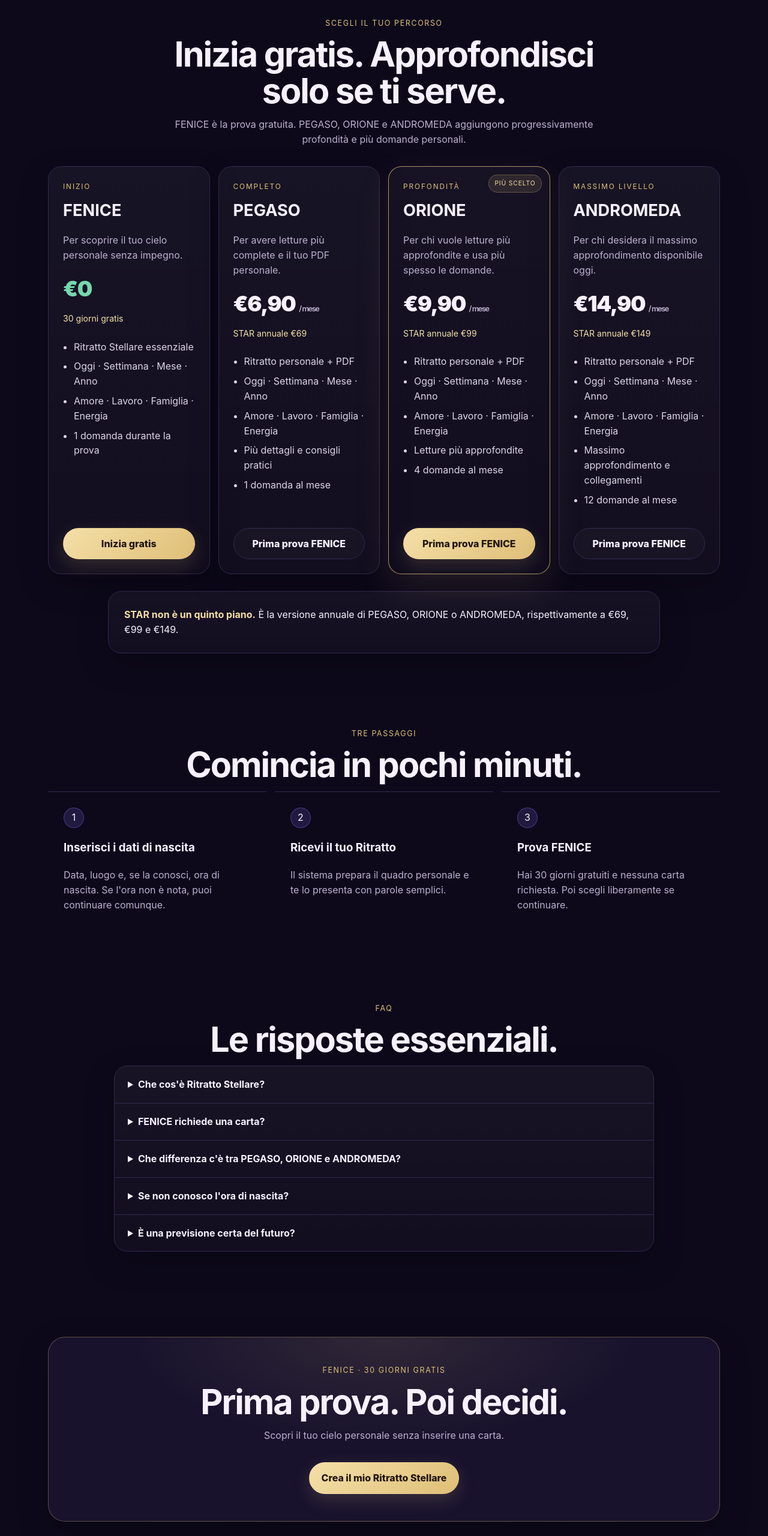
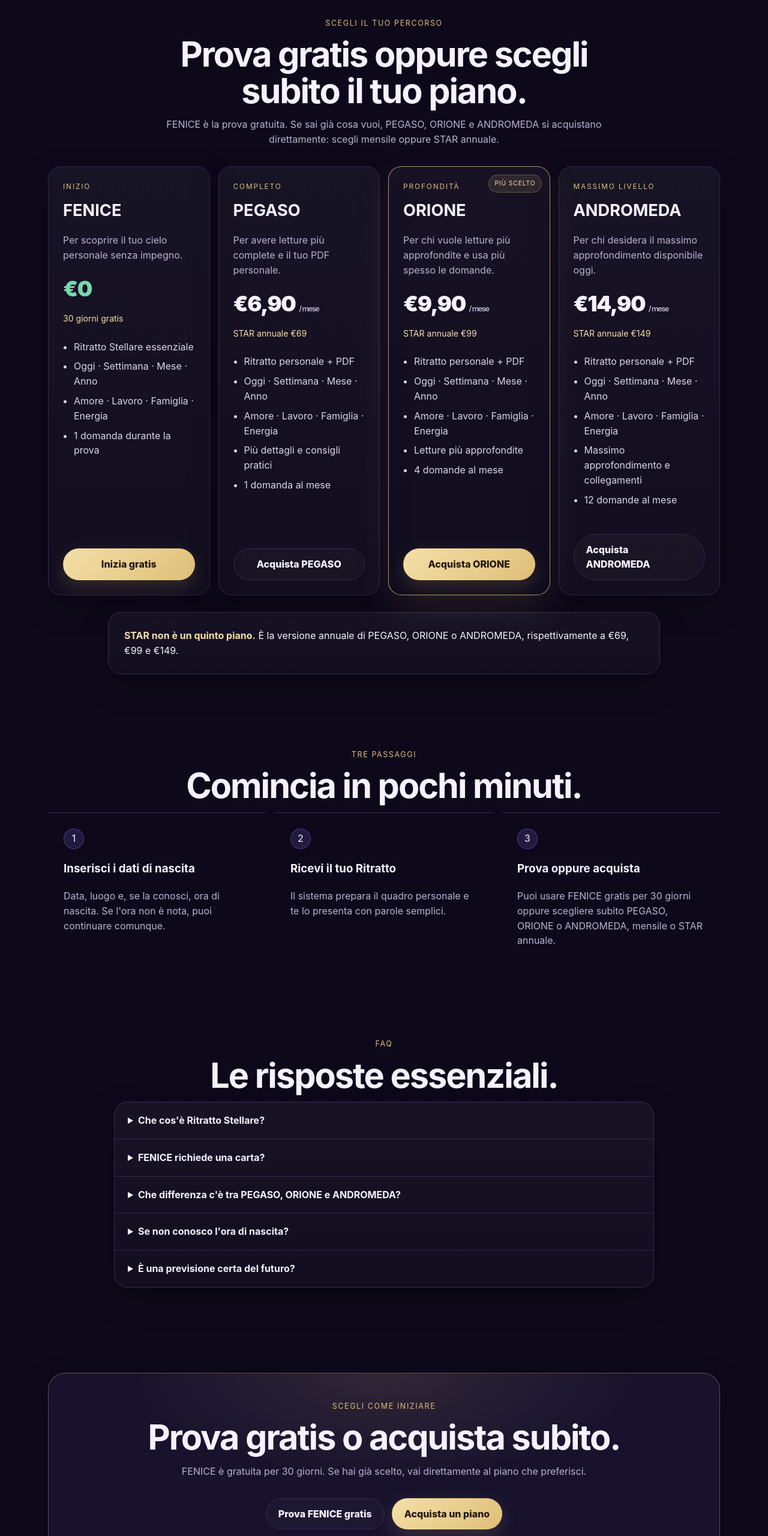
Before and after one commit to VitoPerillo/VitoPerillo.github.io, a website: page ritratto-stellare/index.html in a window 1280 px wide. Shown: the part 1377-3937 px from the top of the page at 60% size. Drawn offline with Linux system fonts and the light colour scheme.

Commit message:
Fix direct purchase flow for paid Ritratto Stellare plans

```diff
--- a/ritratto-stellare/index.html
+++ b/ritratto-stellare/index.html
@@ -17,7 +17,7 @@
     .hero{padding:74px 0 66px;text-align:center}.eyebrow{display:inline-flex;padding:7px 12px;border:1px solid rgba(223,191,120,.35);border-radius:999px;color:var(--gold2);font-size:.78rem;letter-spacing:.14em;text-transform:uppercase;background:rgba(223,191,120,.06)}h1{font-size:clamp(2.5rem,7vw,5.7rem);line-height:.96;margin:22px auto 24px;max-width:950px;letter-spacing:-.045em}.lead{max-width:760px;margin:0 auto;color:var(--muted);font-size:clamp(1.05rem,2.1vw,1.3rem)}.hero-actions{display:flex;gap:12px;justify-content:center;flex-wrap:wrap;margin-top:30px}.trust{display:flex;gap:18px;justify-content:center;flex-wrap:wrap;margin-top:22px;color:#d2c9df;font-size:.9rem}.trust span:before{content:"✓";color:var(--green);margin-right:6px}
     section{padding:62px 0}.section-kicker{text-align:center;color:var(--gold);letter-spacing:.13em;text-transform:uppercase;font-size:.78rem}.section-title{text-align:center;font-size:clamp(2rem,4.5vw,3.7rem);line-height:1.05;max-width:820px;margin:12px auto 14px;letter-spacing:-.035em}.section-sub{text-align:center;color:var(--muted);max-width:770px;margin:0 auto 32px}
     .features{display:grid;grid-template-columns:repeat(4,1fr);gap:14px}.feature,.plan,.note,.faq{background:linear-gradient(180deg,rgba(255,255,255,.045),rgba(255,255,255,.018));border:1px solid var(--line);border-radius:22px;box-shadow:var(--shadow)}.feature{padding:24px}.feature b{display:block;margin-bottom:8px}.feature p{margin:0;color:var(--muted);font-size:.94rem}.ico{font-size:1.4rem;margin-bottom:16px}
-    .plans{display:grid;grid-template-columns:repeat(4,1fr);gap:14px;align-items:stretch}.plan{padding:24px;position:relative;display:flex;flex-direction:column}.plan.pop{border-color:rgba(223,191,120,.75);box-shadow:0 22px 60px rgba(223,191,120,.10)}.badge{position:absolute;top:13px;right:13px;font-size:.65rem;letter-spacing:.08em;text-transform:uppercase;padding:6px 9px;border-radius:999px;background:rgba(223,191,120,.12);color:var(--gold2);border:1px solid rgba(223,191,120,.3)}.plan h3{font-size:1.7rem;margin:10px 0 0}.plan .tag{color:var(--muted);min-height:48px}.price{font-size:2.25rem;font-weight:900;letter-spacing:-.04em}.price small{font-size:.8rem;font-weight:600;color:var(--muted)}.plan ul{padding-left:18px;color:#ddd4e9;flex:1}.plan li{margin:8px 0}.plan .btn{width:100%;margin-top:10px}.annual{font-size:.88rem;color:var(--gold2);margin-top:10px}.free{color:var(--green)}
+    .plans{display:grid;grid-template-columns:repeat(4,1fr);gap:14px;align-items:stretch}.plan{padding:24px;position:relative;display:flex;flex-direction:column}.plan.pop{border-color:rgba(223,191,120,.75);box-shadow:0 22px 60px rgba(223,191,120,.10)}.badge{position:absolute;top:13px;right:13px;font-size:.65rem;letter-spacing:.08em;text-transform:uppercase;padding:6px 9px;border-radius:999px;background:rgba(223,191,120,.12);color:var(--gold2);border:1px solid rgba(223,191,120,.3)}.plan h3{font-size:1.7rem;margin:10px 0 0}.plan .tag{color:var(--muted);min-height:48px}.price{font-size:2.25rem;font-weight:900;letter-spacing:-.04em}.price small{font-size:.8rem;font-weight:600;color:var(--muted)}.plan ul{padding-left:18px;color:#ddd4e9;flex:1}.plan li{margin:8px 0}.plan .btn{width:100%;margin-top:10px}.annual{font-size:.88rem;color:var(--gold2);margin-top:10px}.free{color:var(--green)}.buy-split{margin-top:10px}.buy-split summary{list-style:none}.buy-split summary::-webkit-details-marker{display:none}.buy-options{display:grid;gap:8px;margin-top:8px;padding:10px;border:1px solid var(--line);border-radius:16px;background:rgba(255,255,255,.025)}.buy-options .btn{margin-top:0}.buy-note{font-size:.78rem;color:var(--muted);text-align:center;margin:5px 0 0}
     .note{padding:26px;max-width:920px;margin:28px auto 0}.note strong{color:var(--gold2)}.how{display:grid;grid-template-columns:repeat(3,1fr);gap:14px}.step{padding:26px;border-top:1px solid var(--line)}.num{width:34px;height:34px;border-radius:50%;display:grid;place-items:center;background:rgba(143,117,255,.16);border:1px solid rgba(143,117,255,.35);margin-bottom:14px}
     .faq{max-width:900px;margin:10px auto;overflow:hidden}.faq details{border-bottom:1px solid var(--line);padding:0 22px}.faq details:last-child{border-bottom:0}.faq summary{cursor:pointer;padding:18px 0;font-weight:750}.faq p{color:var(--muted);margin:0 0 20px}
     .cta{padding:70px 0;text-align:center}.cta-box{padding:45px 24px;border:1px solid rgba(223,191,120,.35);border-radius:28px;background:radial-gradient(600px 250px at 50% 0,rgba(223,191,120,.12),transparent 70%),var(--card);box-shadow:var(--shadow)}footer{padding:34px 0 54px;color:#988daa;font-size:.82rem;text-align:center}footer a{color:#c8bfd5}
@@ -61,8 +61,8 @@
 
   <section id="piani" class="wrap">
     <div class="section-kicker">Scegli il tuo percorso</div>
-    <h2 class="section-title">Inizia gratis. Approfondisci solo se ti serve.</h2>
-    <p class="section-sub">FENICE è la prova gratuita. PEGASO, ORIONE e ANDROMEDA aggiungono progressivamente profondità e più domande personali.</p>
+    <h2 class="section-title">Prova gratis oppure scegli subito il tuo piano.</h2>
+    <p class="section-sub">FENICE è la prova gratuita. Se sai già cosa vuoi, PEGASO, ORIONE e ANDROMEDA si acquistano direttamente: scegli mensile oppure STAR annuale.</p>
     <div class="plans">
       <article class="plan">
         <span class="mini">Inizio</span><h3>FENICE</h3><p class="tag">Per scoprire il tuo cielo personale senza impegno.</p>
@@ -74,19 +74,40 @@
         <span class="mini">Completo</span><h3>PEGASO</h3><p class="tag">Per avere letture più complete e il tuo PDF personale.</p>
         <div class="price">€6,90 <small>/ mese</small></div><div class="annual">STAR annuale €69</div>
         <ul><li>Ritratto personale + PDF</li><li>Oggi · Settimana · Mese · Anno</li><li>Amore · Lavoro · Famiglia · Energia</li><li>Più dettagli e consigli pratici</li><li>1 domanda al mese</li></ul>
-        <a class="btn btn-ghost" href="https://www.yoganostress.it/staging-gestionale/ritratto-stellare/#rs-fenice">Prima prova FENICE</a>
+        <details class="buy-split">
+          <summary class="btn btn-ghost">Acquista PEGASO</summary>
+          <div class="buy-options">
+            <a class="btn btn-primary" href="https://www.yoganostress.it/staging-gestionale/il-mio-cielo/?buy=pegaso&cadence=monthly#rs-piani-dashboard">Mensile · €6,90</a>
+            <a class="btn btn-ghost" href="https://www.yoganostress.it/staging-gestionale/il-mio-cielo/?buy=pegaso&cadence=annual#rs-piani-dashboard">STAR annuale · €69</a>
+            <p class="buy-note">Scegli la durata e continua all'acquisto.</p>
+          </div>
+        </details>
       </article>
       <article class="plan pop">
         <span class="badge">Più scelto</span><span class="mini">Profondità</span><h3>ORIONE</h3><p class="tag">Per chi vuole letture più approfondite e usa più spesso le domande.</p>
         <div class="price">€9,90 <small>/ mese</small></div><div class="annual">STAR annuale €99</div>
         <ul><li>Ritratto personale + PDF</li><li>Oggi · Settimana · Mese · Anno</li><li>Amore · Lavoro · Famiglia · Energia</li><li>Letture più approfondite</li><li>4 domande al mese</li></ul>
-        <a class="btn btn-primary" href="https://www.yoganostress.it/staging-gestionale/ritratto-stellare/#rs-fenice">Prima prova FENICE</a>
+        <details class="buy-split">
+          <summary class="btn btn-primary">Acquista ORIONE</summary>
+          <div class="buy-options">
+            <a class="btn btn-primary" href="https://www.yoganostress.it/staging-gestionale/il-mio-cielo/?buy=orione&cadence=monthly#rs-piani-dashboard">Mensile · €9,90</a>
+            <a class="btn btn-ghost" href="https://www.yoganostress.it/staging-gestionale/il-mio-cielo/?buy=orione&cadence=annual#rs-piani-dashboard">STAR annuale · €99</a>
+            <p class="buy-note">Scegli la durata e continua all'acquisto.</p>
+          </div>
+        </details>
       </article>
       <article class="plan">
         <span class="mini">Massimo livello</span><h3>ANDROMEDA</h3><p class="tag">Per chi desidera il massimo approfondimento disponibile oggi.</p>
         <div class="price">€14,90 <small>/ mese</small></div><div class="annual">STAR annuale €149</div>
         <ul><li>Ritratto personale + PDF</li><li>Oggi · Settimana · Mese · Anno</li><li>Amore · Lavoro · Famiglia · Energia</li><li>Massimo approfondimento e collegamenti</li><li>12 domande al mese</li></ul>
-        <a class="btn btn-ghost" href="https://www.yoganostress.it/staging-gestionale/ritratto-stellare/#rs-fenice">Prima prova FENICE</a>
+        <details class="buy-split">
+          <summary class="btn btn-ghost">Acquista ANDROMEDA</summary>
+          <div class="buy-options">
+            <a class="btn btn-primary" href="https://www.yoganostress.it/staging-gestionale/il-mio-cielo/?buy=andromeda&cadence=monthly#rs-piani-dashboard">Mensile · €14,90</a>
+            <a class="btn btn-ghost" href="https://www.yoganostress.it/staging-gestionale/il-mio-cielo/?buy=andromeda&cadence=annual#rs-piani-dashboard">STAR annuale · €149</a>
+            <p class="buy-note">Scegli la durata e continua all'acquisto.</p>
+          </div>
+        </details>
       </article>
     </div>
     <div class="note"><strong>STAR non è un quinto piano.</strong> È la versione annuale di PEGASO, ORIONE o ANDROMEDA, rispettivamente a €69, €99 e €149.</div>
@@ -98,7 +119,7 @@
     <div class="how">
       <div class="step"><div class="num">1</div><h3>Inserisci i dati di nascita</h3><p class="section-sub" style="text-align:left;margin:0">Data, luogo e, se la conosci, ora di nascita. Se l'ora non è nota, puoi continuare comunque.</p></div>
       <div class="step"><div class="num">2</div><h3>Ricevi il tuo Ritratto</h3><p class="section-sub" style="text-align:left;margin:0">Il sistema prepara il quadro personale e te lo presenta con parole semplici.</p></div>
-      <div class="step"><div class="num">3</div><h3>Prova FENICE</h3><p class="section-sub" style="text-align:left;margin:0">Hai 30 giorni gratuiti e nessuna carta richiesta. Poi scegli liberamente se continuare.</p></div>
+      <div class="step"><div class="num">3</div><h3>Prova oppure acquista</h3><p class="section-sub" style="text-align:left;margin:0">Puoi usare FENICE gratis per 30 giorni oppure scegliere subito PEGASO, ORIONE o ANDROMEDA, mensile o STAR annuale.</p></div>
     </div>
   </section>
 
@@ -115,10 +136,13 @@
 
   <section class="cta wrap">
     <div class="cta-box">
-      <div class="section-kicker">FENICE · 30 giorni gratis</div>
-      <h2 class="section-title">Prima prova. Poi decidi.</h2>
-      <p class="section-sub">Scopri il tuo cielo personale senza inserire una carta.</p>
-      <a class="btn btn-primary" href="https://www.yoganostress.it/staging-gestionale/ritratto-stellare/#rs-fenice">Crea il mio Ritratto Stellare</a>
+      <div class="section-kicker">Scegli come iniziare</div>
+      <h2 class="section-title">Prova gratis o acquista subito.</h2>
+      <p class="section-sub">FENICE è gratuita per 30 giorni. Se hai già scelto, vai direttamente al piano che preferisci.</p>
+      <div class="hero-actions">
+        <a class="btn btn-ghost" href="https://www.yoganostress.it/staging-gestionale/ritratto-stellare/#rs-fenice">Prova FENICE gratis</a>
+        <a class="btn btn-primary" href="#piani">Acquista un piano</a>
+      </div>
     </div>
   </section>
 </main>
```
